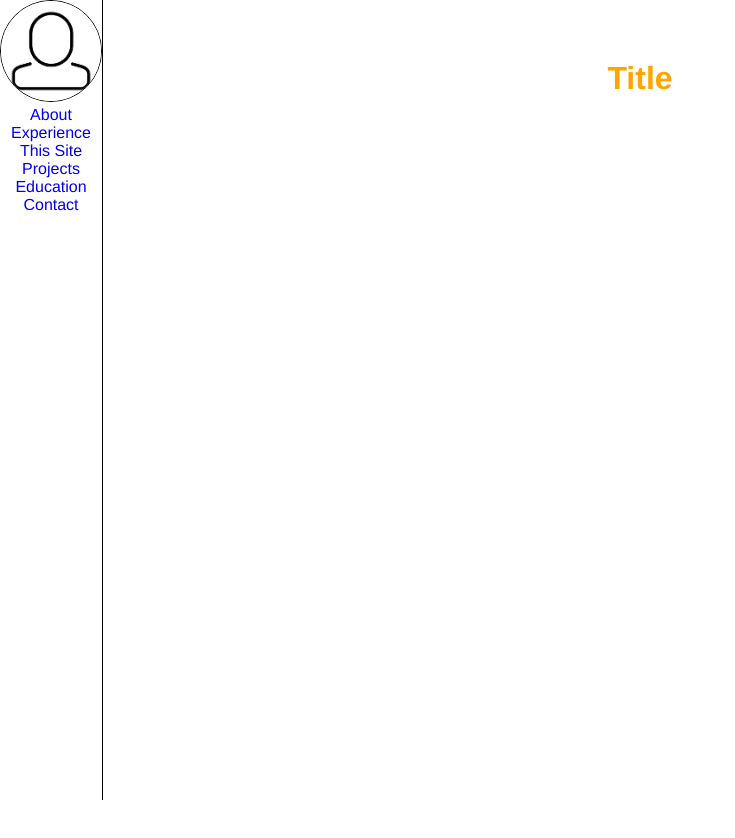
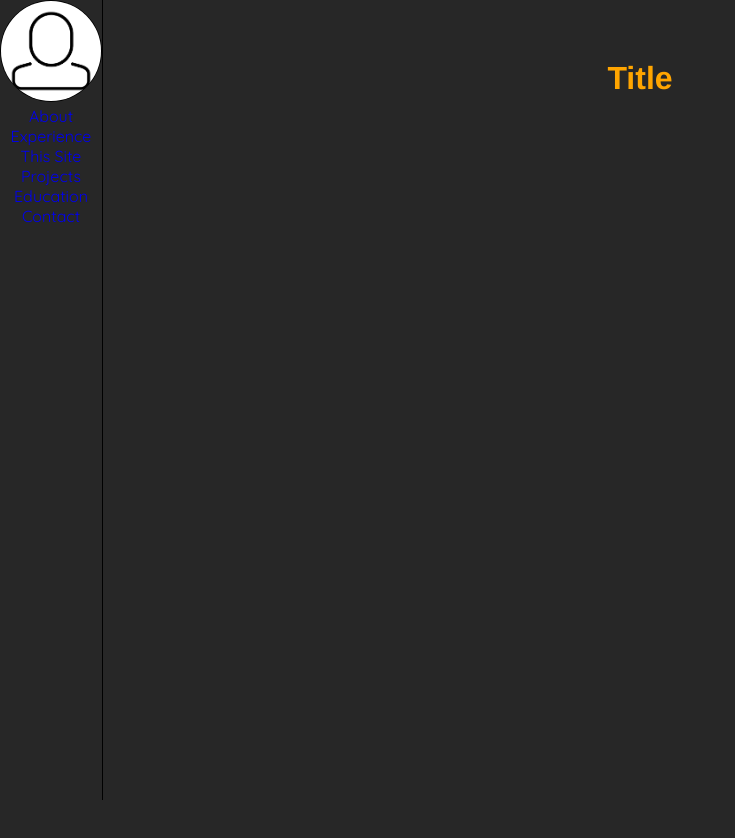
Before and after one commit to TFisch/tfischer-developer, a Vue app: page / in a window 1280 px wide. Shown: the top 838 px of the page, without its empty margins (0-735 px from the left). Built offline with nearby package versions, Linux system fonts and the light colour scheme.

Commit message:
Add quicksand font

```diff
--- a/index.html
+++ b/index.html
@@ -1,8 +1,12 @@
 <!DOCTYPE html>
 <html>
   <head>
-    <meta charset="utf-8">
-    <meta name="viewport" content="width=device-width,initial-scale=1.0">
+    <meta charset="utf-8" />
+    <meta name="viewport" content="width=device-width,initial-scale=1.0" />
+    <link
+      href="https://fonts.googleapis.com/css?family=Quicksand"
+      rel="stylesheet"
+    />
     <title>portfolio</title>
   </head>
   <body>
--- a/src/App.vue
+++ b/src/App.vue
@@ -19,4 +19,7 @@
   color: #2c3e50;
   margin-top: 60px;
 }
+body {
+  background-color: #272727;
+}
 </style>
--- a/src/components/sidenav/SideNav.vue
+++ b/src/components/sidenav/SideNav.vue
@@ -26,6 +26,7 @@
   margin: 0;
   padding: 0;
   overflow: auto;
+  font-family: "Quicksand", sans-serif;
   border-right: solid 1px black;
   top: 0;
   left: 0;
```
